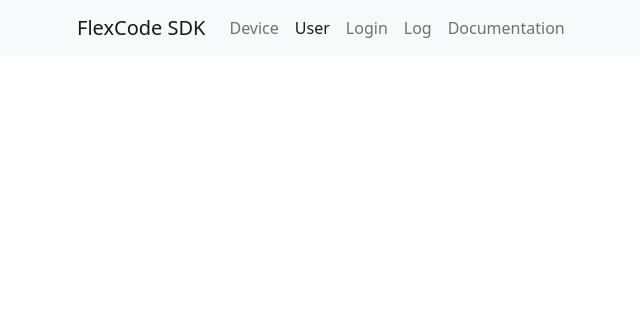
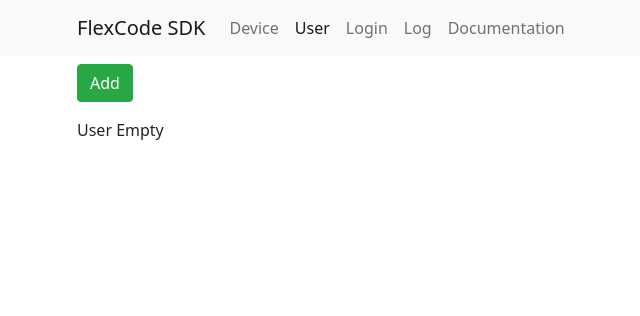
Before and after one commit to hendrapaiton/sidik, a Django app: page /user/ in a window 1280 px wide. Shown: the top 316 px of the page, without its empty margins (9-649 px from the left). Run offline with Django 3.2, Linux system fonts and the light colour scheme; some libraries are stand-ins or nearby versions.

Commit message:
User Application | Fixed

```diff
--- /dev/null
+++ b/apps/user/urls.py
@@ -0,0 +1,10 @@
+from django.urls import path
+
+from apps.user.views import read, create, update, delete
+
+urlpatterns = [
+    path('create/', create, name='user-create'),
+    path('', read, name='user-read'),
+    path('update/<int:id_user>/', update, name='user-update'),
+    path('delete/<int:id_user>', delete, name='user-delete'),
+]
--- a/apps/user/views.py
+++ b/apps/user/views.py
@@ -1,8 +1,59 @@
-from django.shortcuts import render
+from django.http import HttpResponse
+from django.shortcuts import render, redirect
+
+from apps.user.forms import UserForm
+from apps.user.models import User
 
 
-def user_index(request):
+def create(request):
+    form = UserForm()
+    if request.method == 'POST':
+        form = UserForm(request.POST)
+        if form.is_valid():
+            form.save()
+            return redirect('/user/')
+        else:
+            return HttpResponse('Kesalahan dalam formulir, tekan <a href="/device">disini</a> untuk kembali')
+    else:
+        context = {
+            'form': form,
+            'menu': 'user',
+        }
+        return render(request, 'apps/user/form.html', context)
+
+
+def read(request):
+    users = User.objects.all()
     context = {
-        'menu': 'user'
+        'users': users,
+        'menu': 'user',
     }
     return render(request, 'apps/user/index.html', context)
+
+
+def update(request, id_user):
+    user_id = int(id_user)
+    try:
+        user = User.objects.get(id=user_id)
+    except User.DoesNotExist:
+        return redirect('/user/')
+    form = UserForm(request.POST or None, instance=user)
+    if form.is_valid():
+        form.save()
+        return redirect('/user/')
+    else:
+        context = {
+            'form': form,
+            'menu': 'user',
+        }
+        return render(request, 'apps/user/form.html', context)
+
+
+def delete(request, id_user):
+    user_id = int(id_user)
+    try:
+        user = User.objects.get(id=user_id)
+    except User.DoesNotExist:
+        return redirect('/user/')
+    user.delete()
+    return redirect('/user/')
--- a/sidik/urls.py
+++ b/sidik/urls.py
@@ -3,12 +3,11 @@ from django.views.generic import RedirectView
 
 from apps.log.views import log_index
 from apps.login.views import login_index
-from apps.user.views import user_index
 
 urlpatterns = [
     path('', RedirectView.as_view(url='/device/')),
     path('device/', include('apps.device.urls')),
-    path('user/', user_index, name='user-index'),
+    path('user/', include('apps.user.urls')),
     path('login/', login_index, name='login-index'),
     path('log/', log_index, name='log-index'),
 ]
--- a/templates/apps/user/index.html
+++ b/templates/apps/user/index.html
@@ -1,6 +1,42 @@
 {% extends 'layout/base.html' %}
 {% load static %}
 {% block content %}
-    <div class="container"></div>
+    <div class="container">
+        <div class="row mt-2">
+            <div class="col">
+                <a href="{% url 'user-create' %}" class="btn btn-success">Add</a>
+            </div>
+        </div>
+        <div class="row mt-3">
+            <div class="col">
+                {% if users.exists %}
+                <table class="table table-bordered">
+                    <thead>
+                    <tr>
+                        <th>User ID</th>
+                        <th>Username</th>
+                        <th>Template</th>
+                        <th>Action</th>
+                    </tr>
+                    </thead>
+                    <tbody>
+                    {% for user in users %}
+                    <tr>
+                        <td>{{ user.id }}</td>
+                        <td>{{ user.username }}</td>
+                        <td class="text-danger">0</td>
+                        <td width="180">
+                            <a href="{% url 'user-delete' user.id %}" class="btn btn-sm btn-danger py-0">Delete</a>
+                            <a href="" class="btn btn-sm btn-primary py-0">Register</a>
+                        </td>
+                    </tr>
+                    {% endfor %}
+                </table>
+                {% else %}
+                <p>User Empty</p>
+                {% endif %}
+            </div>
+        </div>
+    </div>
     <script type="text/javascript" src="{% static 'js/bootstrap.bundle.min.js' %}"></script>
 {% endblock %}
--- a/templates/layout/navs.html
+++ b/templates/layout/navs.html
@@ -13,7 +13,7 @@
                     </a>
                 </li>
                 <li class="nav-item">
-                    <a class="nav-link{% if menu == 'user' %} active{% endif %}" href="{% url 'user-index' %}">
+                    <a class="nav-link{% if menu == 'user' %} active{% endif %}" href="{% url 'user-read' %}">
                         User
                     </a>
                 </li>
```
Also changed, not shown: apps/user/forms.py (added, +19 -0 lines), templates/apps/user/form.html (added, +21 -0 lines).
